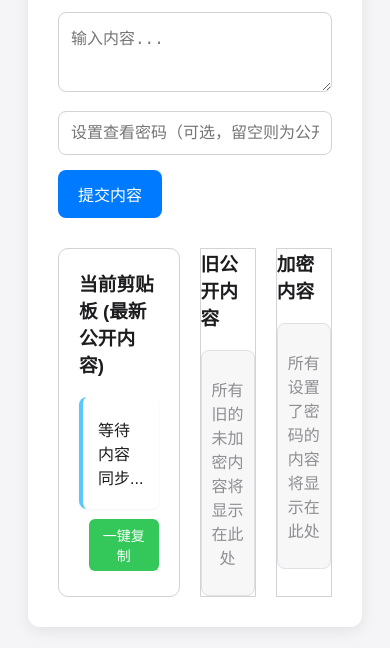
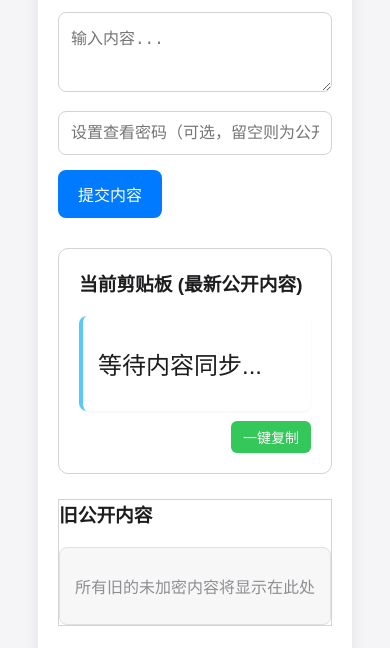
Before and after one commit to woaiyhh/interoperability, a plain HTML site: page index.html in a window 390 px wide. Shown: the part 180-828 px from the top of the page. Drawn offline with Linux system fonts and the light colour scheme; no server answers.

Commit message:
Update index.html
手机端适配

```diff
--- a/index.html
+++ b/index.html
@@ -208,6 +208,45 @@
             opacity: 1;
             transform: translateY(0);
         }
+
+        /* ... 保持原有的 CSS 样式 ... */
+
+/* 新增：移动端适配 (Media Query) */
+@media (max-width: 768px) {
+    /* 缩小整体容器宽度 */
+    .container {
+        padding: 20px;
+        margin: 10px;
+    }
+
+    /* 历史记录区域：从水平 Flex 改为垂直堆叠 */
+    .content-sections {
+        flex-direction: column; /* 主要区域垂直堆叠 */
+        gap: 25px; /* 增加区域间距 */
+    }
+
+    /* 历史列表：垂直堆叠 */
+    .history-section {
+        flex-direction: column; /* 历史区内部垂直堆叠 */
+        gap: 25px;
+    }
+
+    /* 当前剪贴板：宽度占满 */
+    .current-clipboard-section {
+        flex: 1 1 100%;
+    }
+
+    /* 历史列表：宽度占满 */
+    .history-list {
+        flex: 1 1 100%;
+    }
+
+    /* 强调最新内容 */
+    #latestPublicMessage p {
+        font-size: 24px !important; /* 加大最新内容的字号 */
+        padding: 10px 0;
+    }
+}
     </style>
 </head>
 <body>
```
